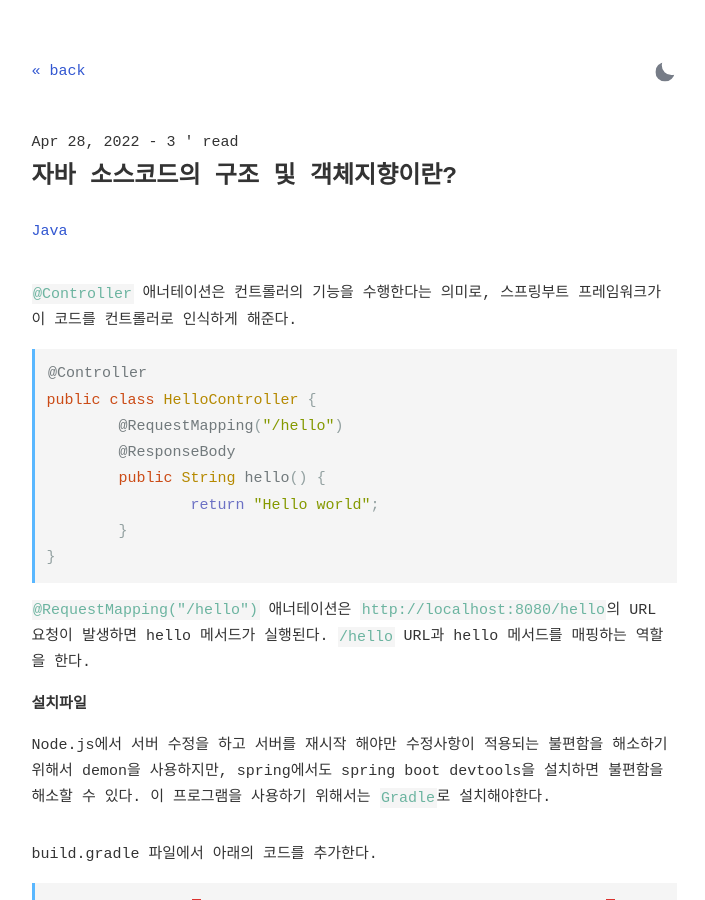
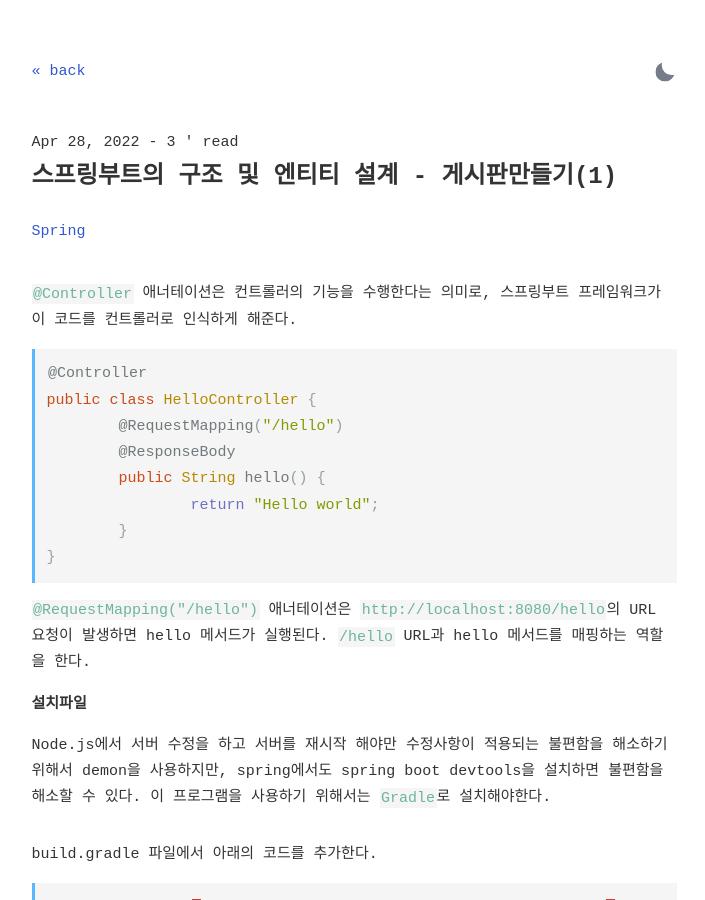
Before and after one commit to riverrevir/riverrevir.github.io, a Jekyll site: the page built from _posts/2022-04-28-springboot_study1.md, in a window 1280 px wide and 900 px high. Shown: the whole window, without its empty margins (286-991 px from the left). Built offline with Jekyll 4.4.1, drawn with Linux system fonts in a browser that asks for light colours; some web fonts are replaced; comment, search, counter and statistics services are not loaded.

Commit message:
add post springstudy1

```diff
--- a/_posts/2022-04-28-springboot_study1.md
+++ b/_posts/2022-04-28-springboot_study1.md
@@ -1,8 +1,8 @@
 ---
 layout: post
-title: 자바 소스코드의 구조 및 객체지향이란?
+title: 스프링부트의 구조 및 엔티티 설계 - 게시판만들기(1)
 comments: true
-tags: Java
+tags: Spring
 ---
 
 `@Controller` 애너테이션은 컨트롤러의 기능을 수행한다는 의미로, 스프링부트 프레임워크가 이 코드를 컨트롤러로 인식하게 해준다.
```
